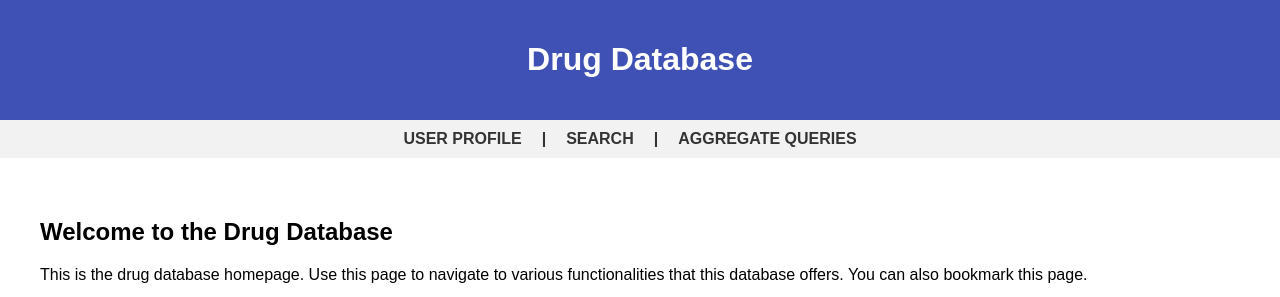
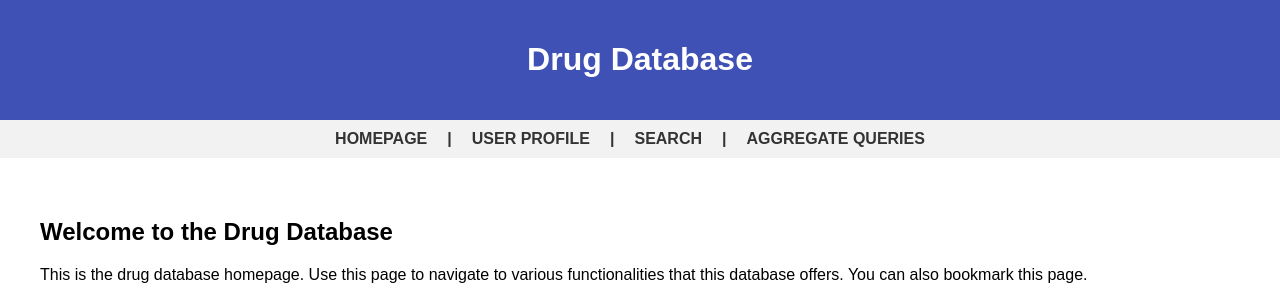
Before and after one commit to rgottiparthi/DrugDatabase, a Flask app: page / in a window 1280 px wide. Shown: the top 297 px of the page. Run offline with Flask 3, Linux system fonts and the light colour scheme.

Commit message:
updated navigation bar in html

```diff
--- a/templates/home.html
+++ b/templates/home.html
@@ -68,6 +68,8 @@
     </header>
 
     <nav>
+      <a href="/">Homepage</a>
+	    <b>|</b>
       <a href="/profile">User Profile</a>
 	    <b>|</b>
       <a href="/search">Search</a>
--- a/templates/profile.html
+++ b/templates/profile.html
@@ -94,6 +94,8 @@
     </header>
 
      <nav>
+      <a href="/">Homepage</a>
+	    <b>|</b>
       <a href="/profile">User Profile</a>
 	    <b>|</b>
       <a href="/search">Search</a>
--- a/templates/search.html
+++ b/templates/search.html
@@ -102,6 +102,8 @@
     </header>
 
      <nav>
+      <a href="/">Homepage</a>
+	    <b>|</b>
       <a href="/profile">User Profile</a>
 	    <b>|</b>
       <a href="/search">Search</a>
```
